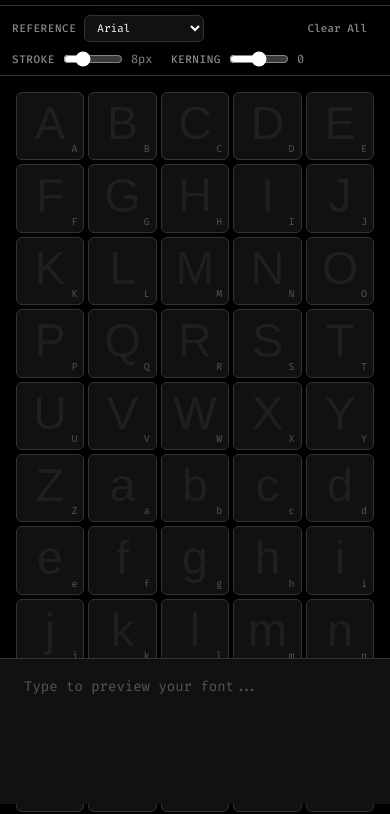
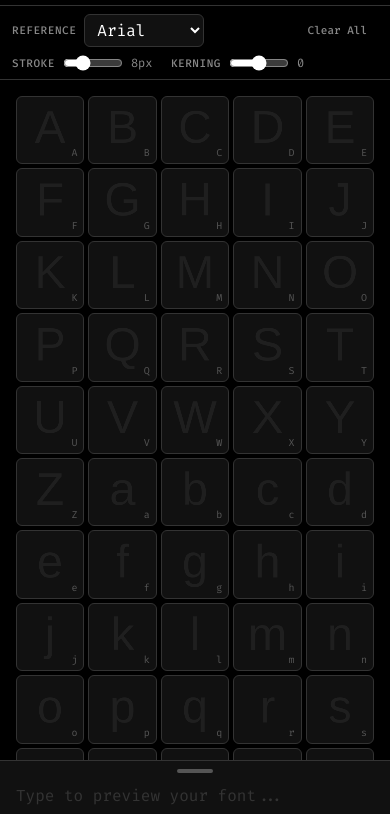
Before and after one commit to mattjakob/jkbFontMaker, a website built with Vite: page index.html in a window 390 px wide. Shown: the part 40-854 px from the top of the page. Built offline with nearby package versions, Linux system fonts and the light colour scheme.

Commit message:
feat: collapsible preview panel and disable zoom on mobile
Co-Authored-By: Claude Opus 4.6 <noreply@anthropic.com>

```diff
--- a/index.html
+++ b/index.html
@@ -2,7 +2,7 @@
 <html lang="en">
 <head>
   <meta charset="UTF-8">
-  <meta name="viewport" content="width=device-width, initial-scale=1.0">
+  <meta name="viewport" content="width=device-width, initial-scale=1.0, maximum-scale=1.0, user-scalable=no">
   <title>jkbFontMaker</title>
   <link rel="icon" type="image/png" href="/icon.png">
   <link rel="apple-touch-icon" href="/icon.png">
@@ -45,6 +45,9 @@
     <main class="glyph-grid" id="glyphGrid"></main>
 
     <section class="preview-section" id="previewSection">
+      <div class="preview-handle" id="previewHandle">
+        <span class="preview-handle__bar"></span>
+      </div>
       <input type="text" class="preview-input" id="previewInput" placeholder="Type to preview your font..." value="" spellcheck="false" autocomplete="off">
       <canvas class="preview-canvas" id="previewCanvas"></canvas>
     </section>
--- a/src/main.js
+++ b/src/main.js
@@ -59,6 +59,32 @@ async function init() {
   );
   preview.setReferenceFont(settings.referenceFont);
   preview.setKerning(settings.kerning);
+
+  // Mobile preview toggle
+  const previewSection = document.getElementById('previewSection');
+  const previewHandle = document.getElementById('previewHandle');
+  const isMobile = () => window.matchMedia('(max-width: 640px)').matches;
+
+  if (isMobile()) previewSection.classList.add('preview-section--collapsed');
+
+  previewHandle.addEventListener('click', () => {
+    previewSection.classList.toggle('preview-section--collapsed');
+  });
+
+  let touchStartY = 0;
+  previewSection.addEventListener('touchstart', (e) => {
+    touchStartY = e.touches[0].clientY;
+  }, { passive: true });
+  previewSection.addEventListener('touchend', (e) => {
+    if (!isMobile()) return;
+    const dy = e.changedTouches[0].clientY - touchStartY;
+    if (dy < -30) previewSection.classList.remove('preview-section--collapsed');
+    if (dy > 30) previewSection.classList.add('preview-section--collapsed');
+  }, { passive: true });
+
+  document.getElementById('previewInput').addEventListener('focus', () => {
+    if (isMobile()) previewSection.classList.remove('preview-section--collapsed');
+  });
 
   // Render glyph grid
   const glyphGrid = document.getElementById('glyphGrid');
--- a/src/style.css
+++ b/src/style.css
@@ -236,6 +236,10 @@ body {
   border-top: 1px solid var(--border);
   padding: 16px 24px;
   z-index: 10;
+  transition: transform 300ms ease;
+}
+.preview-handle {
+  display: none;
 }
 .preview-input {
   font-family: var(--font);
@@ -357,7 +361,37 @@ body {
   }
   .control__select {
     max-width: 120px;
-    font-size: 11px;
+    font-size: 16px;
+  }
+  .preview-input {
+    font-size: 16px;
+  }
+  .preview-handle {
+    display: flex;
+    justify-content: center;
+    padding: 8px 0 4px;
+    margin: -16px -16px 8px;
+    cursor: pointer;
+    -webkit-tap-highlight-color: transparent;
+  }
+  .preview-handle__bar {
+    width: 36px;
+    height: 4px;
+    border-radius: 2px;
+    background: var(--border-hover);
+  }
+  .preview-section {
+    padding: 16px 16px;
+  }
+  .preview-section--collapsed {
+    transform: translateY(calc(100% - 44px));
+  }
+  .preview-section--collapsed .preview-input {
+    pointer-events: none;
+    opacity: 0.5;
+  }
+  .preview-section--collapsed .preview-canvas {
+    visibility: hidden;
   }
   .control__range {
     width: 60px;
```
